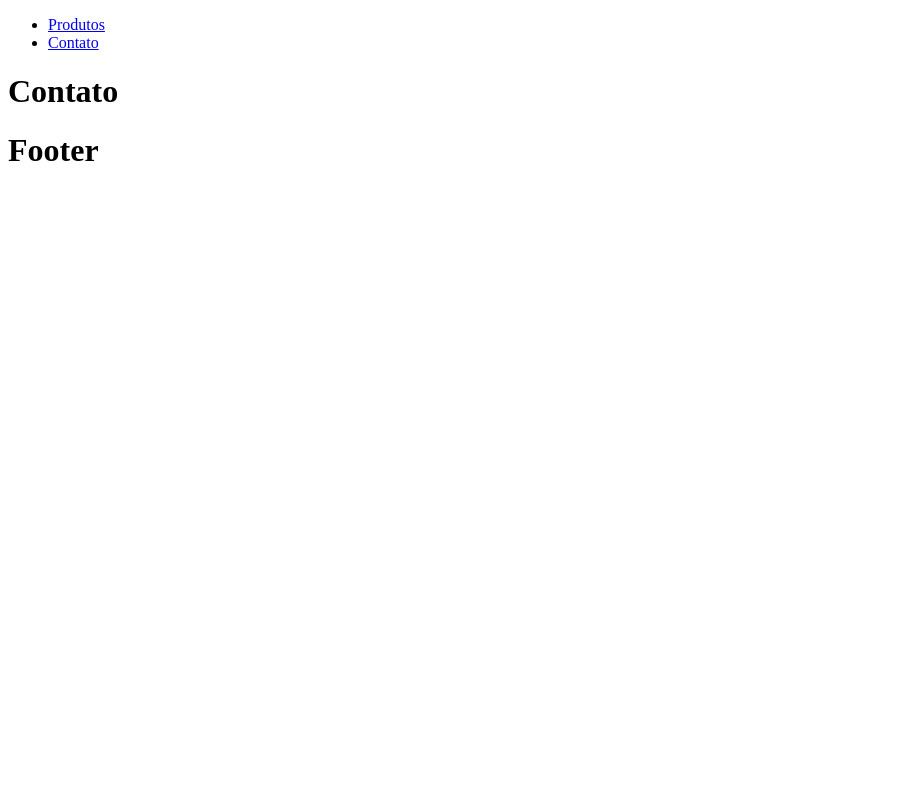
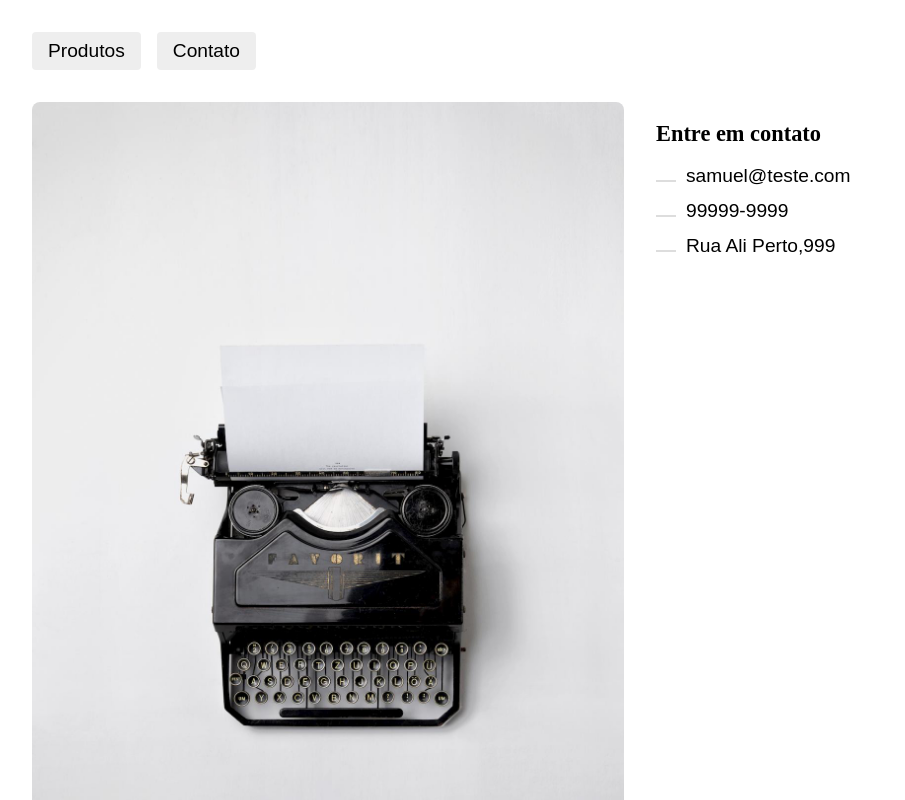
Before and after one commit to Sammy192/reactCardsSamuel, a React (Vite) app: page /contato in a window 1280 px wide. Shown: the top 800 px of the page, without its empty margins (0-905 px from the left). Built offline with nearby package versions, Linux system fonts and the light colour scheme.

Commit message:
Pagina contato

```diff
--- a/src/App.css
+++ b/src/App.css
@@ -0,0 +1,30 @@
+body {
+  margin: 2rem;
+}
+
+img {
+  max-width: 100%;
+  border-radius: 0.5rem;
+}
+
+a {
+  text-decoration: none;
+  color: black;
+}
+
+h1 {
+  font-size: 1.4rem;
+}
+
+.animeLeft {
+  transform: translateX(-20px);
+  opacity: 0;
+  animation: animeLeft .3s forwards;
+}
+
+@keyframes animeLeft {
+  to {
+    transform: initial;
+    opacity: initial;
+  }
+}
--- a/src/Components/Contato.jsx
+++ b/src/Components/Contato.jsx
@@ -1,12 +1,23 @@
 import React from 'react';
 import styles from './Contato.module.css';
+import foto from '../img/contato.jpg';
+import Head from './Head';
 
 
 const Contato = () => {
   return (
-    <div>
-      <h1>Contato</h1>
-    </div>
+    <section className={`${styles.contato} animeLeft`}>
+      <Head title="Ranek | Contato" description="Enre em contato" />
+      <img src={foto} alt='Máquina de escrever' />
+      <div>
+        <h1>Entre em contato</h1>
+        <ul className={styles.dados}>
+          <li>samuel@teste.com</li>
+          <li>99999-9999</li>
+          <li>Rua Ali Perto,999</li>
+        </ul>
+      </div>
+    </section>
   )
 }
 
--- a/src/Components/Contato.module.css
+++ b/src/Components/Contato.module.css
@@ -0,0 +1,25 @@
+.contato {
+  display: grid;
+  grid-template-columns: 1fr 1fr;
+  gap: 2rem;
+}
+
+.dados {
+  padding: 0px;
+  list-style: none;
+}
+
+.dados li {
+  font-size: 1.2rem;
+  font-family: Arial, Helvetica, sans-serif;
+  margin-bottom: 0.8rem;
+}
+
+.dados li::before {
+  content: '';
+  display: inline-block;
+  width: 20px;
+  height: 2px;
+  background: #ddd;
+  margin-right: 10px;
+}
--- a/src/Components/Footer.jsx
+++ b/src/Components/Footer.jsx
@@ -3,9 +3,9 @@ import styles from './Footer.module.css';
 
 const Footer = () => {
   return (
-    <div>
+    <footer className={styles.footer}>
       <h1>Footer</h1>
-    </div>
+    </footer>
   )
 }
 
--- /dev/null
+++ b/src/Components/Head.jsx
@@ -0,0 +1,12 @@
+import React from 'react'
+
+const Head = (props) => {
+  React.useEffect(() => {
+    document.title = props.title;
+    document.querySelector('meta[name="description"]').setAttribute('content', props.description);
+  }, [props])
+
+  return <></>;
+}
+
+export default Head
--- a/src/Components/Header.module.css
+++ b/src/Components/Header.module.css
@@ -0,0 +1,30 @@
+.header {
+  margin-bottom: 2rem;
+}
+
+.header ul {
+  display: flex;
+  padding: 0px;
+  margin: 0px;
+  list-style: none;
+}
+
+.header ul li {
+  margin-right: 1rem;
+}
+
+.link {
+  display: block;
+  text-decoration: none;
+  font-size: 1.2rem;
+  font-family: Arial, Helvetica, sans-serif;
+  color: black;
+  background: #eee;
+  padding: 0.5rem 1rem;
+  border-radius: 4px;
+}
+
+.heder :global(.active),
+.link:hover {
+  background: #ddd;
+}
--- a/src/Components/Produtos.jsx
+++ b/src/Components/Produtos.jsx
@@ -3,7 +3,7 @@ import styles from './Produtos.module.css';
 
 const Produtos = () => {
   return (
-    <div>
+    <div className={styles.produtos}>
       <h1>Produtos</h1>
     </div>
   )
```
